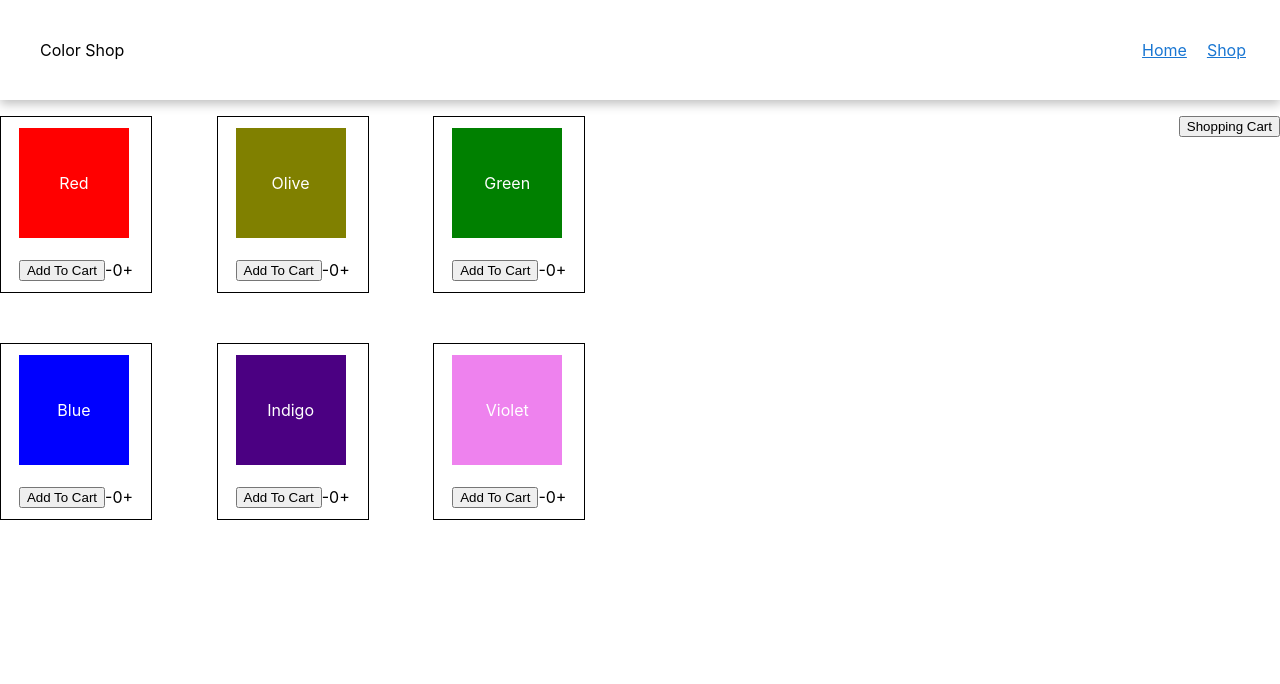
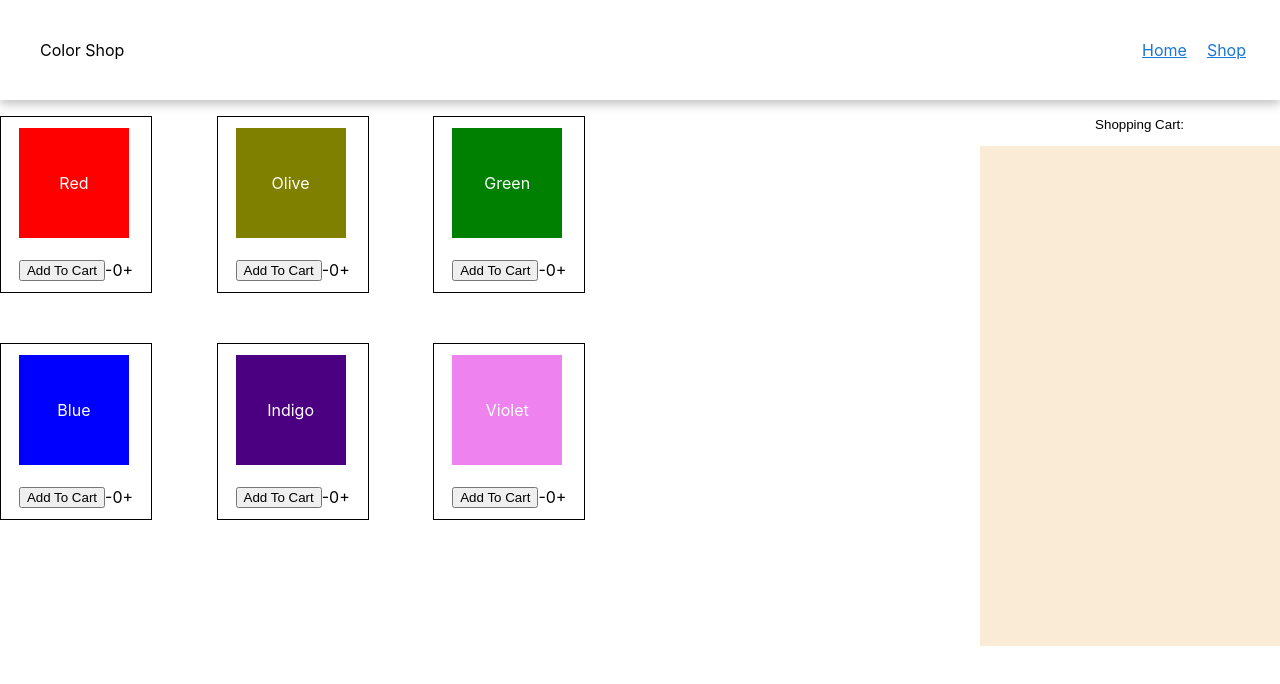
Before and after one commit to alex-goldschmidt/shopping-cart, a React (Create React App) app: page /components/shopping in a window 1280 px wide. Shown: the top 684 px of the page. Built offline with nearby package versions, Linux system fonts and the light colour scheme.

Commit message:
Add each color once to cart component in shop page

```diff
--- a/src/components/cart.js
+++ b/src/components/cart.js
@@ -1,7 +1,7 @@
 import { useState } from "react";
 import "../styles/cart.css";
 
-const Cart = () => {
+const Cart = (props) => {
   const [isActive, setActive] = useState(false);
   const toggleModal = (e) => {
     e.stopPropagation();
@@ -11,10 +11,17 @@ const Cart = () => {
   return (
     <div className="container">
       <button className="showCart" onClick={toggleModal}>
-        Shopping Cart
+        Shopping Cart:
       </button>
-      <div className={isActive ? "backdrop" : null}>
-        <div className={isActive ? "modal" : null}></div>
+      <div className="backdrop">
+        <div className={isActive ? "PropContainer" : null}>
+          <p style={{ color: "Red" }}>{props.RedProp}</p>
+          <p style={{ color: "Olive" }}>{props.OliveProp}</p>
+          <p style={{ color: "Green" }}>{props.GreenProp}</p>
+          <p style={{ color: "Blue" }}>{props.BlueProp}</p>
+          <p style={{ color: "Indigo" }}>{props.IndigoProp}</p>
+          <p style={{ color: "Violet" }}>{props.VioletProp}</p>
+        </div>
       </div>
     </div>
   );
--- a/src/components/shopping.js
+++ b/src/components/shopping.js
@@ -4,22 +4,22 @@ import Cart from "../components/cart";
 
 let nextColor = 0;
 const ShoppingPage = () => {
-  const [Red, setRed] = useState("Red");
+  const [Red, setRed] = useState("");
   const [RedArray, setRedArray] = useState([Red]);
 
-  const [Olive, setOlive] = useState("Olive");
+  const [Olive, setOlive] = useState("");
   const [OliveArray, setOliveArray] = useState([Olive]);
 
-  const [Green, setGreen] = useState("Green");
+  const [Green, setGreen] = useState("");
   const [GreenArray, setGreenArray] = useState([Green]);
 
-  const [Blue, setBlue] = useState("Blue");
+  const [Blue, setBlue] = useState("");
   const [BlueArray, setBlueArray] = useState([Blue]);
 
-  const [Indigo, setIndigo] = useState("Indigo");
+  const [Indigo, setIndigo] = useState("");
   const [IndigoArray, setIndigoArray] = useState([Indigo]);
 
-  const [Violet, setViolet] = useState("Violet");
+  const [Violet, setViolet] = useState("");
   const [VioletArray, setVioletArray] = useState([Violet]);
 
   const [RedQuantity, setRedQuantity] = useState(0);
@@ -49,7 +49,14 @@ const ShoppingPage = () => {
 
   return (
     <div className="Container">
-      <Cart />
+      <Cart
+        RedProp={Red}
+        OliveProp={Olive}
+        GreenProp={Green}
+        BlueProp={Blue}
+        IndigoProp={Indigo}
+        VioletProp={Violet}
+      />
       <div className="ColorsContainer">
         <div className="RedContainer">
           <div className="card" style={{ backgroundColor: "Red" }}>
--- a/src/styles/cart.css
+++ b/src/styles/cart.css
@@ -5,7 +5,8 @@ h1 {
 
 .backdrop {
   display: flex;
-  background: #00000088;
+  flex-direction: row-reverse;
+  background: antiquewhite;
   height: 500px;
   width: 300px;
   margin-left: auto;
@@ -16,14 +17,6 @@ h1 {
   right: 0;
   margin-top: 30px;
 }
-.backdrop::before {
-  color: white;
-  content: "Cart: ";
-  height: 500px;
-  width: 300px;
-  display: flex;
-  justify-content: center;
-}
 
 .modal {
   cursor: initial;
@@ -33,4 +26,12 @@ h1 {
 .showCart {
   position: absolute;
   right: 0;
+  margin-right: 90px;
+  background: none;
+  border: none;
 }
+
+.CartHeading {
+  color: black;
+  display: contents;
+}
```
